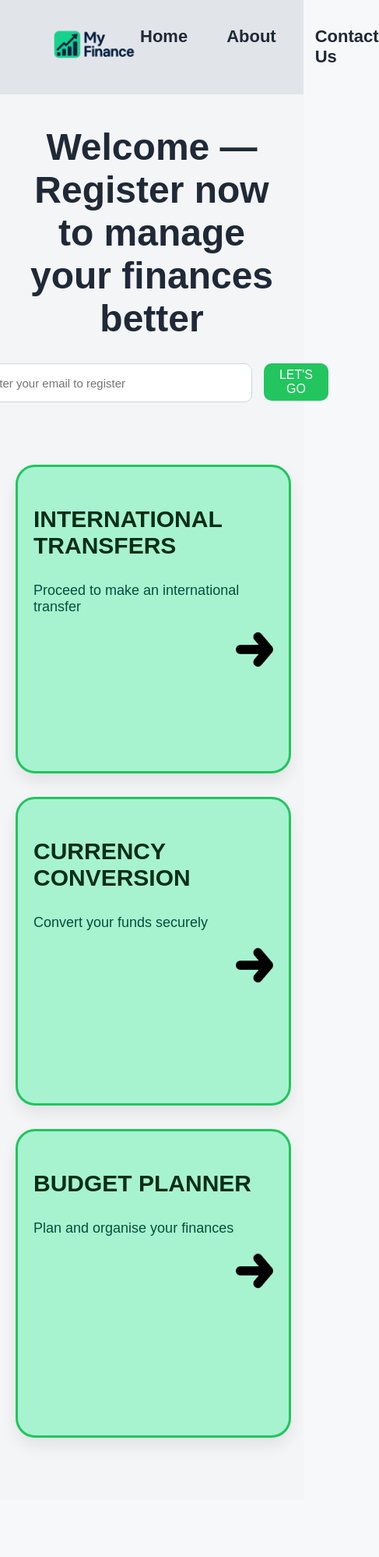
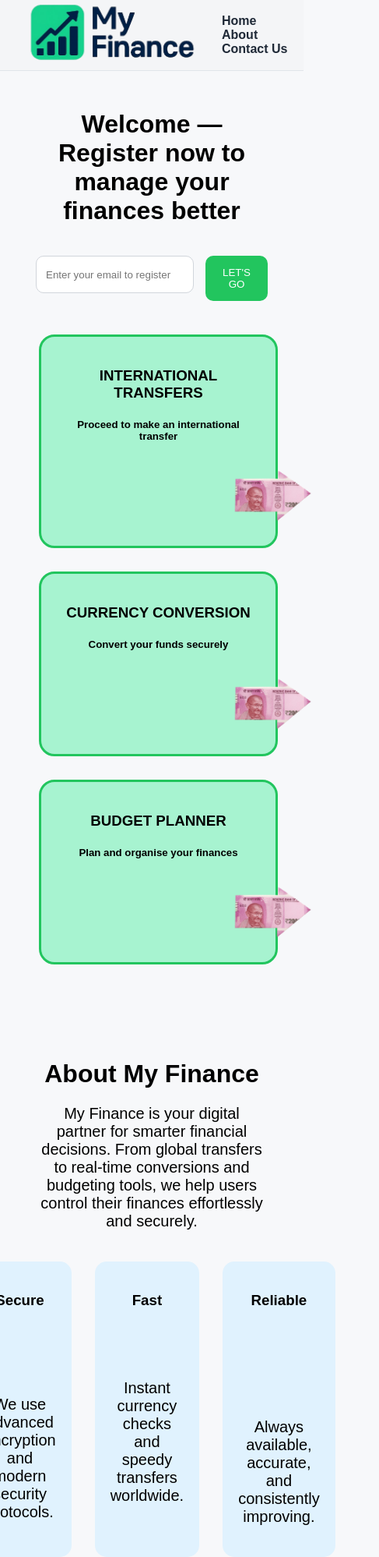
Before and after one commit to Priyes-h/Fintech-web-dev-project, a plain HTML site: page index.html in a window 390 px wide. Shown: the top 1997 px of the page at 78% size, 487 px wide, since content can reach past the window. Before the commit the page ends 1924 px from the top, so only its background shows below. Drawn offline with Linux system fonts and the light colour scheme.

Commit message:
Js Project

```diff
--- a/index.html
+++ b/index.html
@@ -1,64 +1,94 @@
+
+
+
+
 <!DOCTYPE html>
 <html lang="en">
 <head>
-    <link rel="stylesheet" href="style.css">
 <meta charset="UTF-8">
 <meta name="viewport" content="width=device-width, initial-scale=1.0">
 <title>My Finance</title>
+<link rel="stylesheet" href="style.css">
 </head>
+
 
 <body>
 
-<div class="web">
+<!-- Navbar section -->
 <div class="navbar">
-        <div class="logo">
-            <img src="assests/ChatGPT_Image_Nov_15__2025__03_32_22_PM-removebg-preview.png" alt="My finance logo">
-        </div>
-
+    <div class="logo"><img src="assests/ChatGPT_Image_Nov_15__2025__03_32_22_PM-removebg-preview.png"></div>
     <div class="list">
-            <div>Home</div>
-            <div>About</div>
-            <div>Contact Us</div>
+        <a href="#home">Home</a>
+        <a href="#about">About</a>
+        <a href="#contact">Contact Us</a>
     </div>
 </div>
 
-    <div class="section">
-
-        <div class="h1">
-            Welcome — Register now to manage your finances better
-        </div>
-
+<!-- Home section -->
+<div id="home" class="section">
+    <div class="h1">Welcome — Register now to manage your finances better</div>
     <div class="regis">
-            <div class="input">
         <input type="text" placeholder="Enter your email to register">
-            </div>
-            <div class="button">
         <button>LET'S GO</button>
-            </div>
     </div>
 
     <div class="cards">
         <div class="card transfer">
             <h3>INTERNATIONAL TRANSFERS</h3>
             <h5>Proceed to make an international transfer</h5>
-                <img class="img1" src="assests/44621.png" alt="">
+            <img class="img1" src="assests/note arrowremovebg-preview.png">
         </div>
 
-            <div class="card coverter">
+        <div class="card converter">
             <h3>CURRENCY CONVERSION</h3>
             <h5>Convert your funds securely</h5>
-                <img class="img2" src="assests/44621.png" alt="">
+            <img class="img2" src="assests/note arrowremovebg-preview.png">
         </div>
 
         <div class="card planner">
             <h3>BUDGET PLANNER</h3>
             <h5>Plan and organise your finances</h5>
-                <img class="img3" src="assests/44621.png" alt="">
+            <img class="img3" src="assests/note arrowremovebg-preview.png">
+        </div>
     </div>
 </div>
 
+<!-- about section -->
+<div id="about" class="section about">
+    <h1>About My Finance</h1>
+    <p style="font-size: 20px;">My Finance is your digital partner for smarter financial decisions. From global transfers to real-time conversions and budgeting tools, we help users control their finances effortlessly and securely.</p>
+
+    <div class="about-grid">
+        <div class="abt-card">
+            <h3>Secure</h3>
+            <img src="assests/xd.gif" alt="lockimage">
+            <p>We use advanced encryption and modern security protocols.</p>
+        </div>
+        <div class="abt-card">
+            <h3>Fast</h3>
+            <img src="assests/fast.jpeg" alt="">
+            <p>Instant currency checks and speedy transfers worldwide.</p>
+        </div>
+        <div class="abt-card">
+            <h3>Reliable</h3>
+            <img src="assests/hakla.webp" alt="">
+            <p>Always available, accurate, and consistently improving.</p>
+        </div>
     </div>
 </div>
 
+<!-- contact sectiom -->
+
+<div id="contact" class="section contact">
+    <h1>Contact Us</h1>
+    <p style="font-size: 20px;" >We'd love to hear from you! Fill the form below and our team will reach out shortly.</p>
+
+    <div class="contact-box">
+        <input type="text" placeholder="Your Name">
+        <input type="email" placeholder="Your Email">
+        <textarea placeholder="Your Message"></textarea>
+        <button>Send Message</button>
+    </div>
+</div>
 </body>
 </html>
--- a/style.css
+++ b/style.css
@@ -4,146 +4,168 @@ body {
 font-family: "Poppins", sans-serif;
 background: #F7F8FA;
 }
-
-/* NAVBAR */
 .navbar {
 display: flex;
 justify-content: space-between;
 align-items: center;
 padding: 0 60px;
 height: 120px;
-    color: #1F2937;
 background-color: #F4F5F7;
 border-bottom: 1px solid #E1E5EA;
 }
+.logo img{
+       height: 245px;
 
-.navbar:hover {
-    background-color: #E1E5EA;
 }
+.img1,.img2,.img3{
 
-/* LOGO */
-.logo img {
-    height: 120px;
-    width: auto;
+    margin-left: 209px;
+    height: 87px;
+     transition: 1.3s ease;
 }
-
-/* NAV LIST */
-.list {
-    display: flex;
-    gap: 50px;
-    font-size: 22px;
+.img1 img ,.img2 img ,.img3 img  :hover{
+        transform: scale(2.05);
+}
+.navbar .list a {
+margin-left: 40px;
+font-size: 20px;
 font-weight: 600;
-}
-
-.list div {
-    cursor: pointer;
+text-decoration: none;
+color: #1F2937;
 transition: 0.2s;
 }
-
-.list div:hover {
+.navbar .list a:hover {
 color: #4F9CF9;
 }
-
-/* SECTION */
 .section {
-    padding: 40px 20px;
+     padding: 50px;
       text-align: center;
-    background-color: #F4F5F7;
      }
-
-/* MAIN HEADING */
 .h1 {
     font-size: 48px;
      font-weight: 800;
-    color: #1F2937;
-    margin-bottom: 30px;
     }
-
-/* REGISTER INPUT + BUTTON */
 .regis {
+    margin-top: 39px;
     display: flex;
      justify-content: center;
      gap: 15px;
-    margin-bottom: 40px;
+     }
+input, textarea {
+width: 340px;
+padding: 12px;
+border-radius: 10px;
+border: 1px solid #D1D5DB;
+margin-bottom: 10px;
+}
+button
+{ background: #22C55E;
+    color: #fff;
+     border: none;
+      padding: 14px 22px;
+       border-radius: 10px;
+       cursor: pointer;
+     }
+.cards {
+    margin-top: 43px;
+
+     display: flex;
+     justify-content: center;
+      gap: 30px;
+       flex-wrap: wrap;
+    }
+.card {
+    transition: 1.3s ease;
+     width: 330px;
+      padding: 20px;
+       border-radius: 20px;
+        background: #A7F3D0;
+        border: 3px solid #22C55E;
+     }
+.card:hover{
+    font-size: 23px;
+    transform: translateY(-8px) scale(1.03);
+    box-shadow: 0 10px 25px rgba(0,0,0,0.15);
+    border-color: #16A34A;
+
+}
+.about-grid {
+     display: flex;
+     justify-content: center;
+      gap: 30px;
+      margin-top: 40px;
+     }
+.abt-card {
+    width: 280px;
+    background: #E0F2FE;
+    padding: 20px;
+    border-radius: 15px;
+    text-align: center;
+    transition: 0.3s;
+}
+.abt-card img {
+    width: 80px;
+    opacity: 0;
+    transform: scale(1.4);
+    transition: 0.5s ease;
+    display: block;
+    margin: 10px auto;
+}
+.abt-card:hover{
+    font-size: 33px;
+}
+.abt-card p{
+    font-size: 20px;
 }
 
-input {
-    border-radius: 10px;
-    border: 1px solid #D1D5DB;
-    width: 340px;
-    height: 46px;
-    padding-left: 12px;
-    font-size: 15px;
-    background: #FFFFFF;
-    transition: 0.2s;
+.abt-card img:hover{
+    opacity: 1;
+    transform: scale(1.7);
 }
 
-input:focus {
-    outline: none;
-    border-color: #4F9CF9;
-    box-shadow: 0 0 0 3px rgba(79,156,249,0.2);
+.contact-box {
+     display: flex;
+      flex-direction: column;
+       align-items: center;
+        gap: 10px;
+         width: 400px;
+          margin: auto;
+         }
+textarea {
+     height: 120px;
+     resize: none;
     }
 
-/* BUTTON */
-button {
-    padding: 0 20px;
-    background-color: #22C55E;
-    color: white;
-    border: none;
-    cursor: pointer;
-    height: 48px;
-    font-size: 16px;
-    border-radius: 10px;
-    transition: 0.2s;
-}
-
-button:hover {
-    background-color: #16A34A;
-}
-
-/* CARDS SECTION */
+@media (max-width:600px){
 .cards {
-    display: flex;
-    justify-content: space-around;
-    flex-wrap: wrap;
-    padding: 40px 0;
-    gap: 30px;
+        flex-direction: column;
+        align-items: center;
     }
 
     .card {
-    width: 350px;
-    height: 350px;
-    padding: 20px;
-    border-radius: 25px;
-    background-color: #A7F3D0;
-    border: 3px solid #22C55E;
-    box-shadow: 0 10px 20px rgba(0,0,0,0.08);
-    transition: 0.3s ease-in-out;
-    text-align: left;
+        width: 90%;
+        max-width: 350px;
     }
 
-.card:hover {
-    transform: scale(1.05);
-    box-shadow: 0 18px 30px rgba(0,0,0,0.12);
+    .h1 {
+        font-size: 32px;
     }
 
-.card h3 {
-    font-size: 30px;
-    font-weight: 700;
-    color: #052e16;
+    .navbar {
+        padding: 0 20px;
+        height: 90px;
     }
 
-.card h5 {
-    font-size: 18px;
-    font-weight: 400;
-    margin-bottom: 40px;
-    color: #064e3b;
+    .navbar .list  a {
+        margin-left: 20px;
+        font-size: 16px;
     }
 
-/* CARD ICONS */
-.img1, .img2, .img3 {
-    height: 48px;
-    width: 48px;
-    margin-left: 260px;
-    margin-top: -20px;
 }
+.card img {
+    transition: 1.4s ease;
+}
+
+.card:hover img {
+    transform: rotate(10deg) scale(1.8);
+}
```
Also changed, not shown: about.html (deleted), assests/ChatGPT Image Dec 7, 2025, 07_15_11 PM.png (added), contact.html (deleted), currency.html (added), script.js (added), transfer.html (added), 1 other file. Lines whose indentation alone changed are shown as unchanged.
